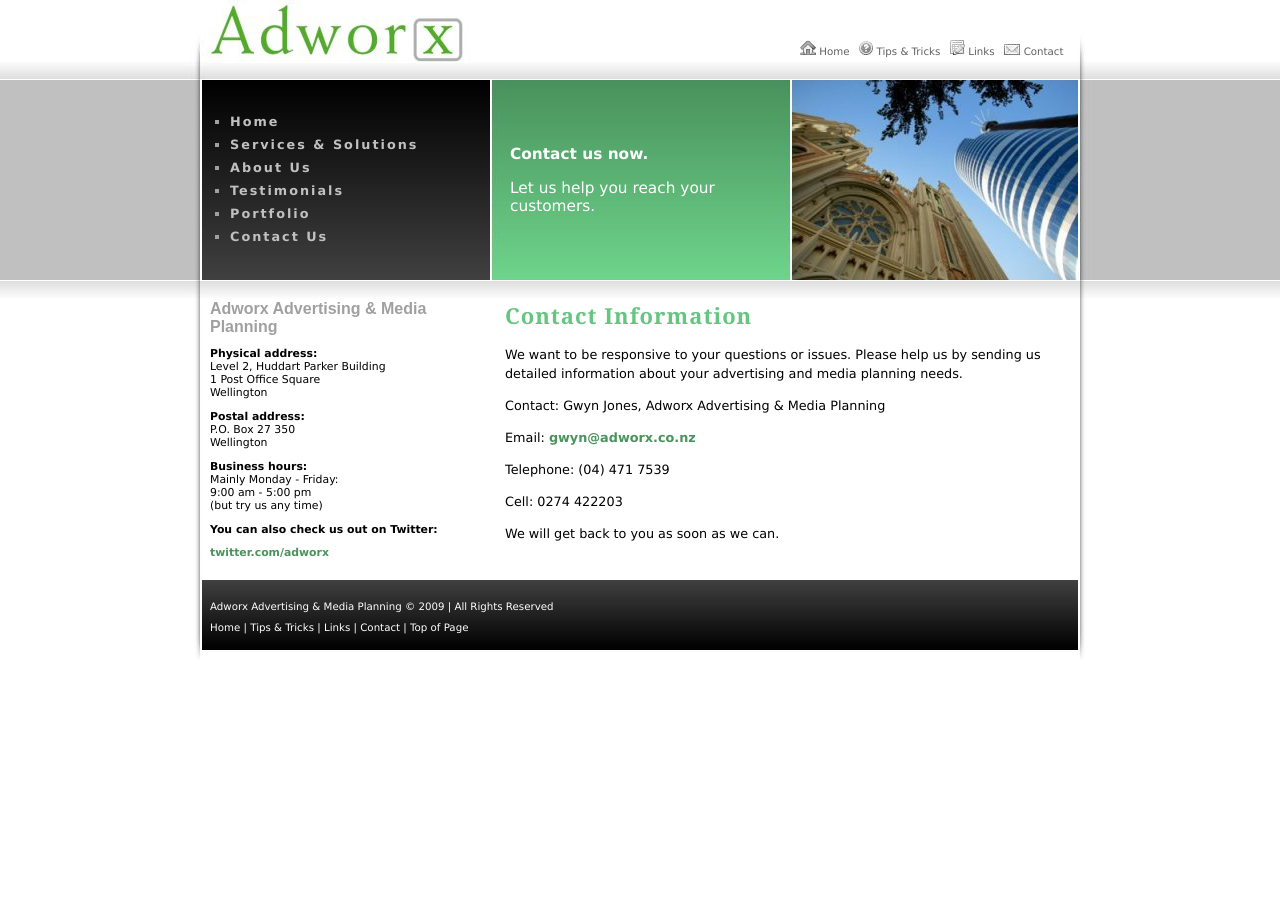
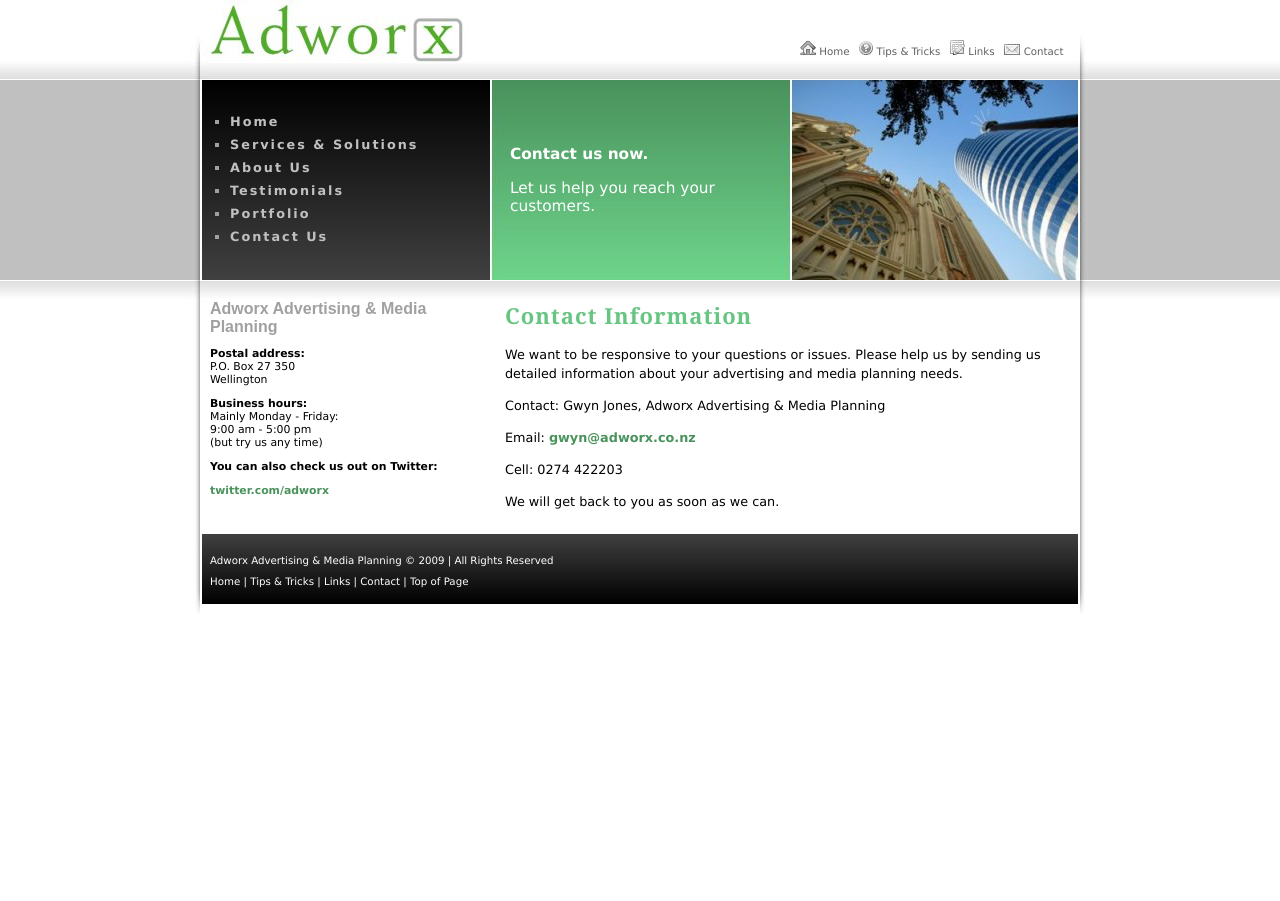
Before and after one commit to adworx/www.adworx.co.nz, a Jekyll site: the page built from contact.md, in a window 1280 px wide. Built offline with Jekyll 4.4.1, drawn with Linux system fonts in a browser that asks for light colours.

Commit message:
Update contact.md

```diff
--- a/contact.md
+++ b/contact.md
@@ -4,12 +4,6 @@ head: Contact us now.
 subhead: Let us help you reach your customers.
 sidebar:
     <h4>Adworx Advertising &amp; Media Planning</h4>
-
-    <p><b>Physical address:</b><br>
-    Level 2, Huddart Parker Building<br>
-    1 Post Office Square<br>
-    Wellington
-    </p>
 
 
     <p><b>Postal address:</b><br>
@@ -38,8 +32,6 @@ Contact: Gwyn Jones, Adworx Advertising & Media Planning
 
 Email: [gwyn@adworx.co.nz](mailto:gwyn@adworx.co.nz)
 
-Telephone: (04) 471 7539
-
 Cell: 0274 422203
 
 We will get back to you as soon as we can.
```
